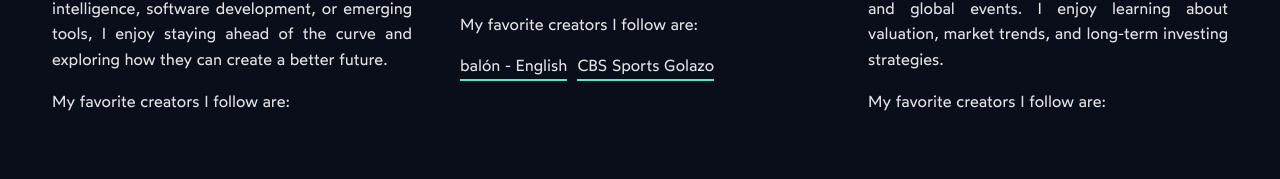
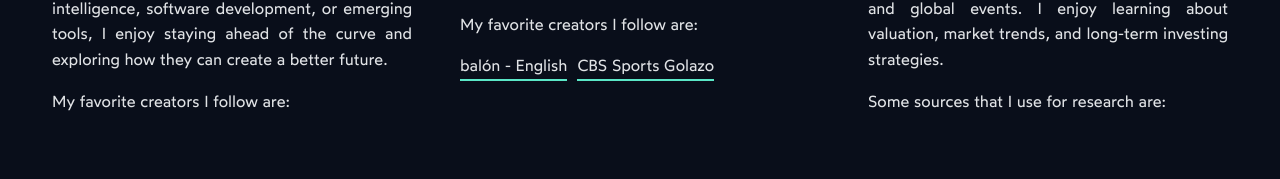
Before and after one commit to SakxamShrestha/portfioloo, a Next.js app: page / in a window 1280 px wide. Shown: the part 1918-2097 px from the top of the page. Built offline with nearby package versions, Linux system fonts and the light colour scheme.

Commit message:
Adding some projects as well as Blog portion

```diff
--- a/src/app/components/home/interest.js
+++ b/src/app/components/home/interest.js
@@ -35,7 +35,13 @@ export default function Interest(props) {
       </h1>
       <p>{props.description}</p>
       <div className={styles.links}>
-        <p>{props.name === "Literature" ? "My favorite writers are: " : "My favorite creators I follow are: "}</p>
+        <p>
+          {props.name === "Literature"
+            ? "My favorite writers are: "
+            : props.name === "Finance (Stock Market)"
+            ? "Some sources that I use for research are: "
+            : "My favorite creators I follow are: "}
+        </p>
         <div className={styles.linkTexts}>
           {props.channels
             .sort((a, b) => a.name.localeCompare(b.name))
```
